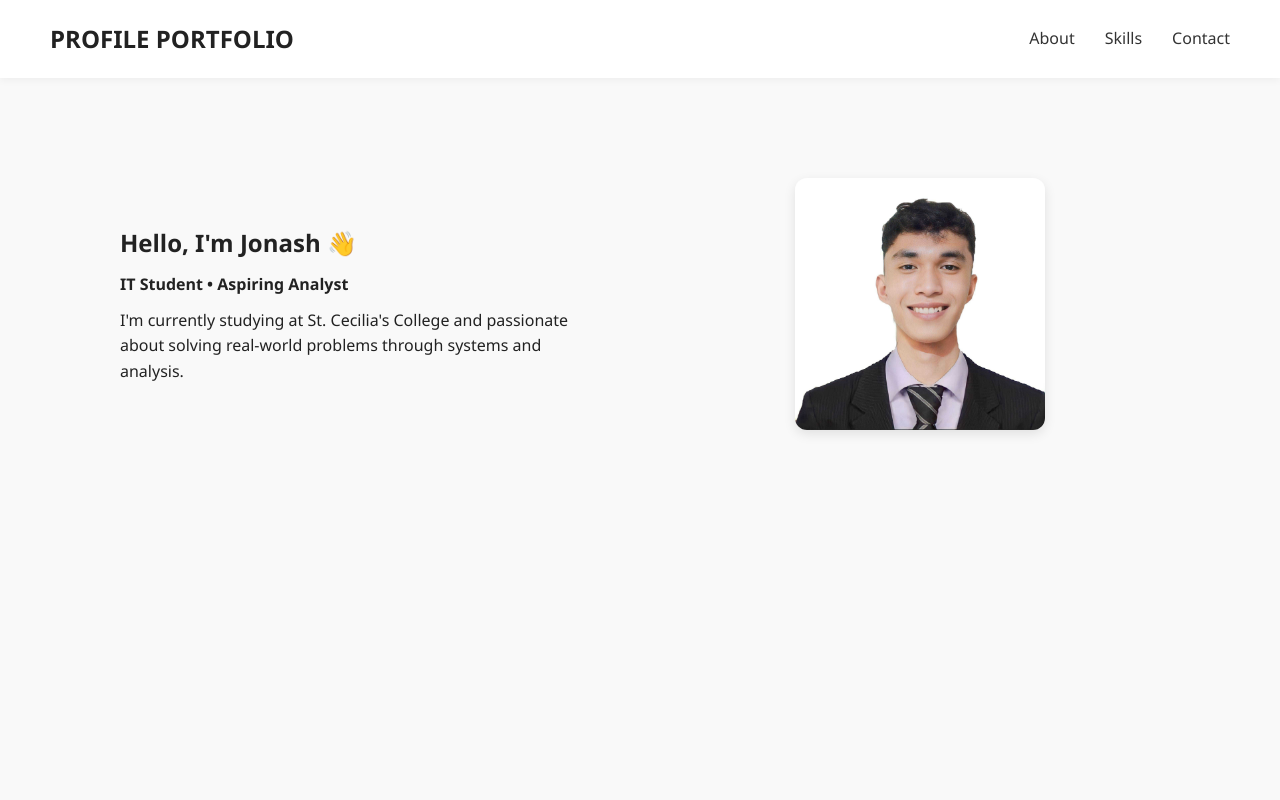
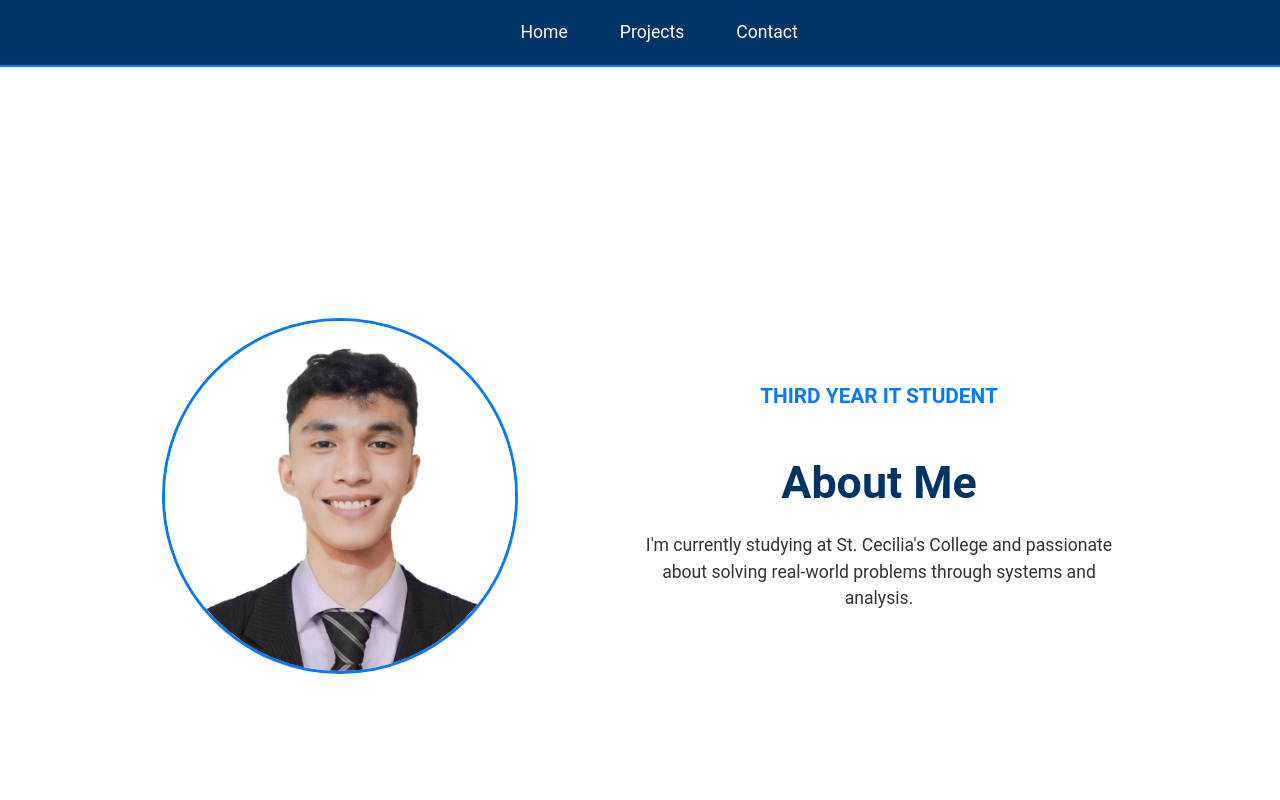
Before and after one commit to JonashSanchez/PERSONAP-PORTFOLIO, a plain HTML site: page index.html in a window 1280 px wide. Shown: the top 800 px of the page. Drawn offline with Linux system fonts and the light colour scheme.

Commit message:
all done

```diff
--- a/index.html
+++ b/index.html
@@ -1,63 +1,48 @@
 <!DOCTYPE html>
 <html lang="en">
 <head>
-  <meta charset="UTF-8" />
-  <meta name="viewport" content="width=device-width, initial-scale=1.0" />
-  <title>Jonash | Portfolio</title>
-  <link rel="stylesheet" href="style.css" />
+  <meta charset="UTF-8">
+  <meta name="viewport" content="width=device-width, initial-scale=1.0">
+  <title>My Portfolio</title>
+  <link rel="stylesheet" href="style.css">
 </head>
 <body>
+  <nav>
+    <a href="#home">Home</a>
 
-  <!-- Navigation -->
-  <header>
-    <h1 class="logo">PROFILE PORTFOLIO</h1>
-    <nav>
-      <ul>
-        <li><a href="#about">About</a></li>
-        <li><a href="#skills">Skills</a></li>
-        <li><a href="#contact">Contact</a></li>
-      </ul>
-    </nav>
-  </header>
+    <a href="#projects">Projects</a>
+    <a href="#contact">Contact</a>
+  </nav>
 
-  <!-- About Section -->
-  <section id="about" class="section">
-    <div class="content">
-      <div class="text">
-        <h2>Hello, I'm Jonash 👋</h2>
-        <p class="subtitle">IT Student • Aspiring Analyst</p>
-        <p>
-          I'm currently studying at St. Cecilia's College and passionate about solving real-world problems through systems and analysis.
-        </p>
-      </div>
-      <div class="image">
-        <img src="me.png" alt="My Photo">
-      </div>
+  <section id="home" class="my-details">
+  <div class="my-content">
+    <img src="me.png" alt="Profile Picture" class="profile-pic" />
+    <div class="text-content">
+      <p class="subtitle">THIRD YEAR IT STUDENT</p>
+      <h2>About Me</h2>
+      <p>I'm currently studying at St. Cecilia's College and passionate about solving real-world problems through systems and analysis.</p>
+    </div>
+  </div>
+</section>
+
+
+  <section id="projects">
+    <h2>PROJECTS</h2>
+    <div class="project">
+      <h3>RHU Appointment System</h3>
+      <p>Java application with database integration</p>
+    </div>
+    <div class="project">
+      <h3>Clothing Store</h3>
+      <p>E-commerce site with PHP/MySQL</p>
     </div>
   </section>
 
-  <!-- Skills Section -->
-  <section id="skills" class="section light">
-    <div class="content centered">
-      <h2>Skills</h2>
-      <ul class="skills-list">
-        <li>C</li>
-        <li>HTML</li>
-        <li>Java</li>
-        <li>PHP</li>
-      </ul>
-    </div>
+  <section id="contact">
+    <h2>My Contacts</h2>
+    <p>Email: jonashsanchez@gmail.com</p>
+    <p>GitHub: github.com/JonashSanchez</p>
+     <p>No: 09617294116</p>
   </section>
-
-  <!-- Contact Section -->
-  <section id="contact" class="section contact">
-    <div class="content centered">
-      <h2>Contact Me</h2>
-      <p>📍 Springwoods Minglanilla Cebu</p>
-      <p>📞 0961 720 4116</p>
-      <p>📧 Email: your.email@example.com</p>
-    </div>
-  </section>
-
 </body>
 </html>
--- a/style.css
+++ b/style.css
@@ -1,151 +1,123 @@
-* {
+body {
+  font-family: Roboto, 'Segoe UI', sans-serif;
+  background: #ffffff;
+  color: #003366;
   margin: 0;
-  padding: 0;
-  box-sizing: border-box;
+  line-height: 1.5;
+}
+
+html {
   scroll-behavior: smooth;
 }
 
-body {
-  font-family: 'Segoe UI', sans-serif;
-  background: #f9f9f9;
-  color: #222;
-  line-height: 1.6;
+nav {
+  background: #003366;
+  padding: 1.2rem;
+  position: fixed;
+  width: 100%;
+  text-align: center;
+  border-bottom: 2px solid #007bff;
+  z-index: 1000;
 }
 
-/* Header */
-header {
+nav a {
+  color: #ffffff;
+  text-decoration: none;
+  margin: 0 1.5rem;
+  font-size: 1.1rem;
+  transition: color 0.3s;
+}
+
+nav a:hover {
+  color: #66b2ff;
+}
+
+section {
+  min-height: 100vh;
+  padding: 6rem 2rem;
+  display: flex;
+  flex-direction: column;
+  align-items: center;
+  justify-content: center;
+  text-align: center;
+  background: #ffffff;
+}
+
+.my-details .my-content {
   display: flex;
   justify-content: space-between;
   align-items: center;
-  padding: 20px 50px;
-  background: #fff;
-  box-shadow: 0 2px 8px rgba(0,0,0,0.05);
-  position: sticky;
-  top: 0;
-  z-index: 100;
+  max-width: 1200px;
+  margin: 0 auto;
+  padding: 2rem;
+  box-sizing: border-box;
 }
 
-.logo {
-  font-size: 24px;
-  font-weight: bold;
+.text-content {
+  width: 50%;
 }
 
-nav ul {
-  display: flex;
-  list-style: none;
-  gap: 30px;
+.profile-pic {
+  width: 350px;
+  height: 350px;
+  border-radius: 50%;
+  border: 3px solid #007bff;
+  object-fit: cover;
 }
 
-nav ul li a {
-  text-decoration: none;
-  color: #333;
-  font-weight: 500;
-  transition: color 0.3s;
+.text-content {
+  max-width: 600px;
 }
 
-nav ul li a:hover {
-  color: #0077ff;
+.text-content .subtitle {
+  font-size: 1.3rem;
+  font-weight: bold;
+  color: #007bff;
+  margin-bottom: 1rem;
 }
 
-/* Sections */
-.section {
-  padding: 100px 60px;
-  min-height: 100vh;
+.text-content h2 {
+  color: #003366;
+  font-size: 2.8rem;
+  margin-bottom: 1rem;
 }
 
-.section.light {
-  background-color: #fff;
+.text-content p {
+  font-size: 1.1rem;
+  color: #333333;
 }
 
-.content {
-  display: flex;
-  justify-content: center;
-  align-items: center;
-  flex-wrap: wrap;
-  gap: 80px;
-  padding: 0 60px;
+h1 {
+  color: #007bff;
+  font-size: 2.5rem;
+  margin-bottom: 0.8rem;
 }
 
-.content.centered {
-  flex-direction: column;
-  align-items: center;
-  text-align: center;
+h2 {
+  color: #003366;
+  font-size: 3rem;
+  margin-bottom: 2rem;
 }
 
-.text {
-  flex: 1;
-  max-width: 500px;
-  min-width: 280px;
+p {
+  font-size: 1.5rem;
+  max-width: 600px;
+  margin: 0.8rem auto;
+  color: #333333;
 }
 
-.subtitle {
-  font-weight: bold;
-  margin: 10px 0;
+.project {
+  background: #f0f8ff;
+  padding: 1.5rem;
+  margin: 1rem;
+  border-radius: 8px;
+  width: 80%;
+  max-width: 500px;
+  border-left: 4px solid #007bff;
 }
 
-.image {
-  flex: 1;
-  display: flex;
-  justify-content: center;
-  align-items: center;
+.project h3 {
+  color: #007bff;
+  margin-bottom: 0.5rem;
+  font-size: 1.3rem;
 }
-
-.image img {
-  width: 250px;
-  border-radius: 12px;
-  box-shadow: 0 4px 12px rgba(0,0,0,0.1);
-}
-
-/* Skills List */
-.skills-list {
-  display: flex;
-  gap: 20px;
-  flex-wrap: wrap;
-  margin-top: 20px;
-  padding: 0;
-  list-style: none;
-}
-
-.skills-list li {
-  background: #0077ff;
-  color: white;
-  padding: 12px 20px;
-  border-radius: 8px;
-  font-size: 16px;
-  transition: background 0.3s;
-}
-
-.skills-list li:hover {
-  background: #005fcc;
-}
-
-/* Contact Section */
-.section.contact {
-  background: #eef5ff;
-  min-height: 100vh;
-  display: flex;
-  justify-content: center;
-  align-items: center;
-  text-align: center;
-}
-
-.section.contact p {
-  margin: 10px 0;
-  font-size: 18px;
-}
-
-/* Responsive */
-@media (max-width: 768px) {
-  .content {
-    flex-direction: column;
-    text-align: center;
-  }
-
-  .image img {
-    margin-top: 30px;
-  }
-
-  nav ul {
-    gap: 15px;
-  }
-}
```
